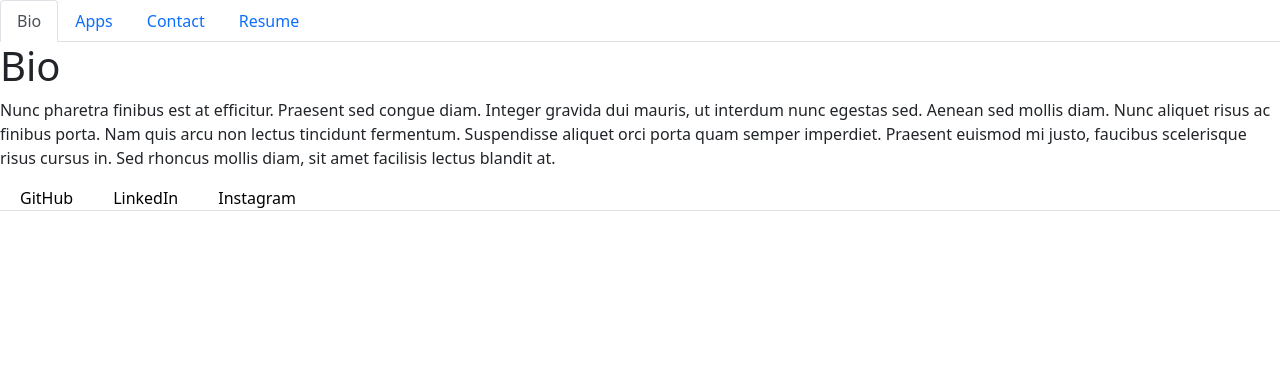
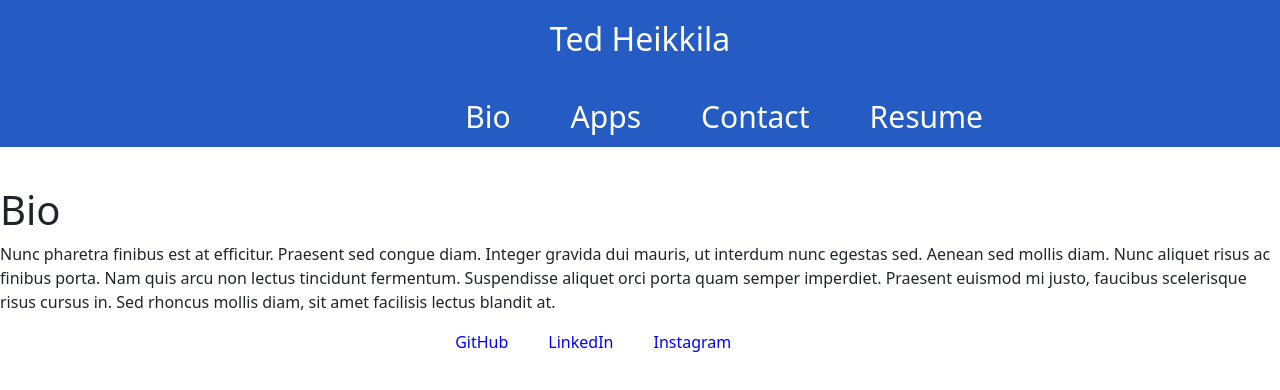
Before and after one commit to tedheikkila/react-portfolio, a React (Create React App) app: page / in a window 1280 px wide. Shown: the top 390 px of the page. Built offline with nearby package versions, Linux system fonts and the light colour scheme.

Commit message:
dev'ing navbar

```diff
--- a/src/components/Footer.js
+++ b/src/components/Footer.js
@@ -5,7 +5,7 @@ import './footer.css'
 function Footer() {
     return (
         <footer className="portfolio-footer">
-            <ul className="nav nav-tabs">
+            <ul className="nav">
                 <li className="nav-item">
                     <a
                         href="#/"
--- a/src/components/NavTabs.js
+++ b/src/components/NavTabs.js
@@ -1,7 +1,13 @@
+import './navTabs.css'
 
 function NavTabs({ currentPage, handlePageChange }) {
   return (
-    <ul className="nav nav-tabs">
+    <div className="header">
+      <h2 className="name-title">
+        Ted Heikkila
+      </h2>
+
+      <ul className="nav nav-list">
         <li className="nav-item">
           <a
             href="#bio"
@@ -40,6 +46,7 @@ function NavTabs({ currentPage, handlePageChange }) {
           </a>
         </li>
       </ul>
+    </div>
   );
 }
 
--- a/src/components/PortfolioContainer.js
+++ b/src/components/PortfolioContainer.js
@@ -32,9 +32,9 @@ export default function PortfolioContainer() {
         <NavTabs currentPage={currentPage} handlePageChange={handlePageChange} />
         {renderPage()}
       </div>
-      <footer className="footer">
+      <div>
         <Footer />
-      </footer>
+      </div>
     </>
   );
 
--- a/src/components/footer.css
+++ b/src/components/footer.css
@@ -1,5 +1,5 @@
 .portfolio-footer a {
-    color: black;
+    color: blue;
     text-decoration: none;
     padding: 20px;
 }
--- a/src/components/navTabs.css
+++ b/src/components/navTabs.css
@@ -0,0 +1,25 @@
+.header {
+    text-align: center;
+    background-color: rgb(36, 92, 196);
+    color: white;
+    margin-bottom: 3%;
+}
+
+.name-title {
+    padding: 20px
+}
+
+.nav {
+    margin-left: 34%;
+}
+
+.nav-list a {
+    font-size: 30px;
+    color: white;
+    padding-left: 30px;
+    padding-right: 30px
+}
+
+.nav-list a:hover {
+    color: orange;
+}
```
Also changed, not shown: public/manifest.json. Lines whose indentation alone changed are shown as unchanged.
